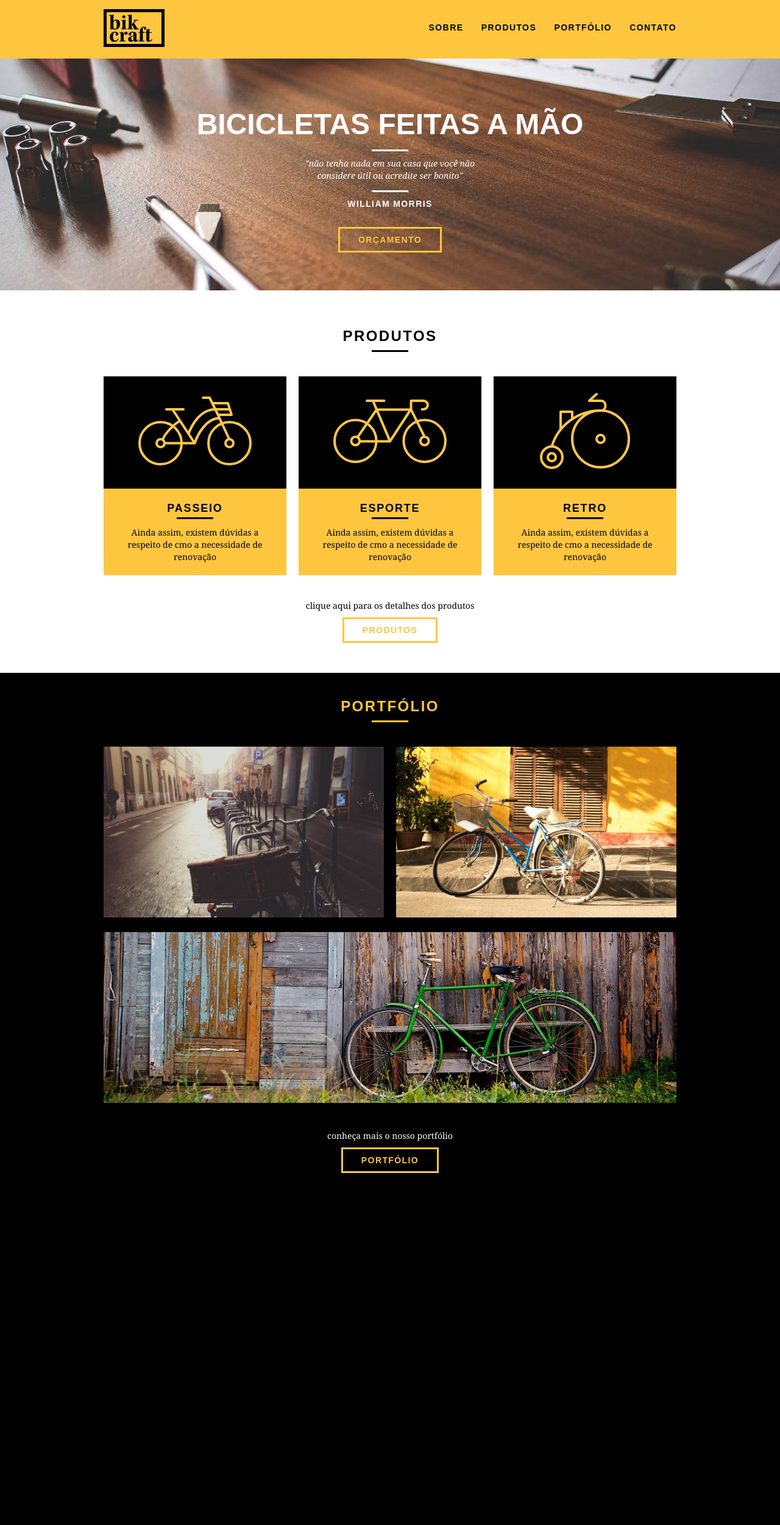
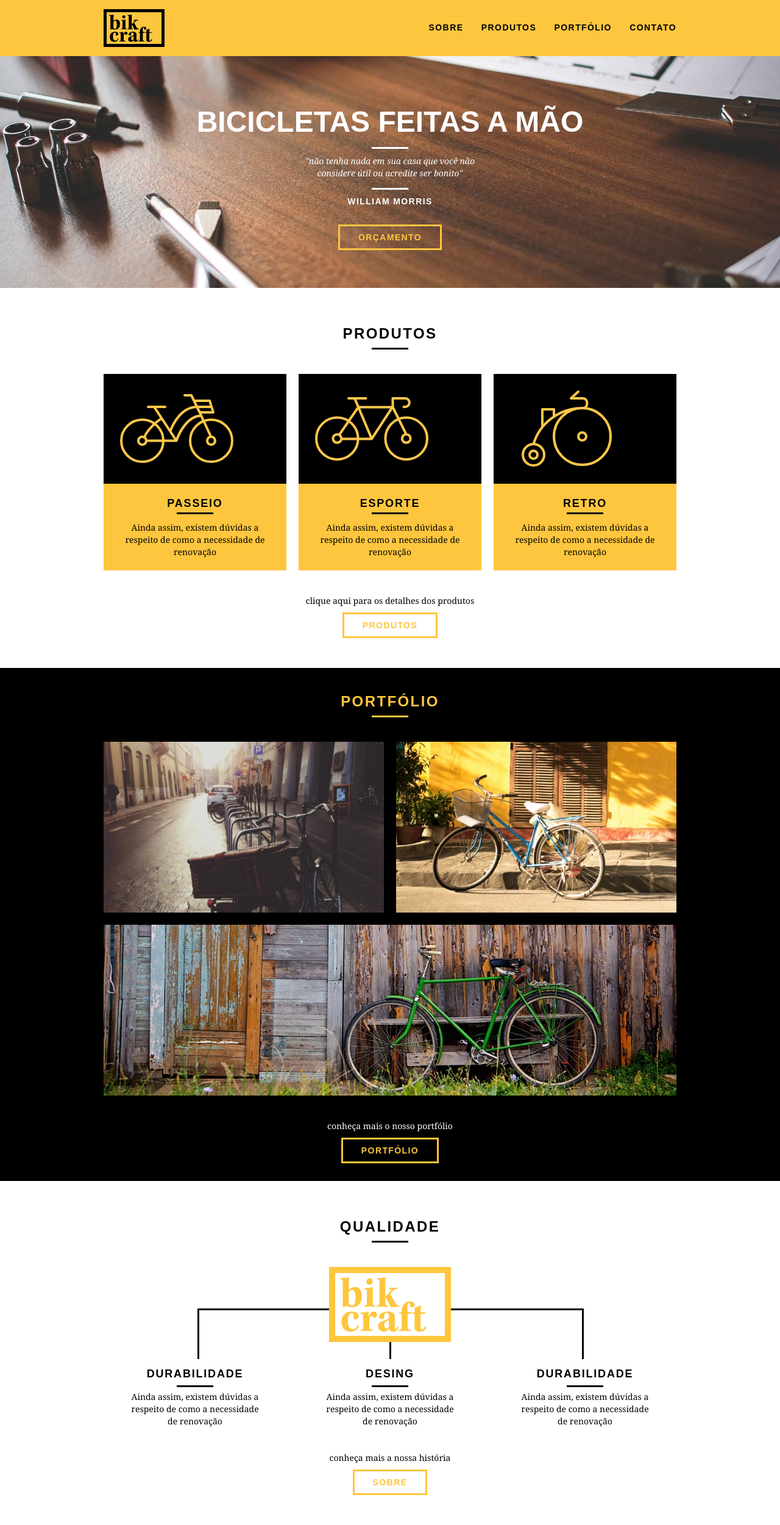
Before and after one commit to BielMar-01/Bikcraft-com-WordPress, a PHP site: page / in a window 1280 px wide. Shown: the whole page at 61% size. Before the commit the page ends 1923 px from the top, so only its background shows below. Run offline with PHP 8.4, Linux system fonts and the light colour scheme.

Commit message:
Qualidade - Home

```diff
--- a/webBikcraft/css/style.css
+++ b/webBikcraft/css/style.css
@@ -8,6 +8,10 @@ p {
   font-family: Georgia, 'Times New Roman', Times, serif;
   font-size: 14px;
   line-height: 20px;
+}
+
+img {
+  display: block;
 }
 
 .btn {
@@ -91,7 +95,7 @@ p {
   height: 380px;
   background: url("../img/bg.jpg") no-repeat center;
   background-size: cover;
-  margin-top: 96px;
+  margin-top: 92px;
   text-align: center;
   padding-top: 80px;
 }
@@ -201,3 +205,51 @@ p {
 .portfolio .call-to-action p {
   color: #fff;
 }
+
+/* QUALITY */
+.quality {
+  padding: 60px 0;
+}
+
+.quality:after {
+  content: "";
+  width: 634px;
+  height: 83px;
+  display: block;
+  background: url("../img/linhas.svg") no-repeat center;
+  position: absolute;
+  top: 209px;
+  right: 162px;
+  z-index: -1;
+}
+
+.quality img {
+  margin: 0 auto;
+}
+
+.quality_list {
+  padding-top: 20px;
+}
+
+.quality_list li {
+  text-align: center;
+  padding: 0 40px;
+}
+
+.quality_list li  h3 {
+  font-weight: bold;
+  font-size: 18px;
+  line-height: 25px;
+  text-transform: uppercase;
+  letter-spacing: .1em;
+  margin-top: 20px;
+}
+
+.quality_list li  h3:after {
+  content: "";
+  display: block;
+  width: 60px;
+  height: 3px;
+  background: #000;
+  margin: 6px auto ;
+}
--- a/webBikcraft/index.html
+++ b/webBikcraft/index.html
@@ -56,7 +56,7 @@
           <img src="img/produtos/passeio.svg" alt="Bikcraft Passeio">
         </div>
         <h3>Passeio</h3>
-        <p>Ainda assim, existem dúvidas a respeito de cmo a necessidade de renovação</p>
+        <p>Ainda assim, existem dúvidas a respeito de como a necessidade de renovação</p>
       </li>
 
       <!-- List of sport products -->
@@ -65,7 +65,7 @@
           <img src="img/produtos/esporte.svg" alt="Bikcraft Esporte">
         </div>
         <h3>Esporte</h3>
-        <p>Ainda assim, existem dúvidas a respeito de cmo a necessidade de renovação</p>
+        <p>Ainda assim, existem dúvidas a respeito de como a necessidade de renovação</p>
       </li>
 
       <!-- List of retro products -->
@@ -74,7 +74,7 @@
           <img src="img/produtos/retro.svg" alt="Bikcraft Retro">
         </div>
         <h3>Retro</h3>
-        <p>Ainda assim, existem dúvidas a respeito de cmo a necessidade de renovação</p>
+        <p>Ainda assim, existem dúvidas a respeito de como a necessidade de renovação</p>
       </li>
     </ul>
 
@@ -96,8 +96,38 @@
 
       <div class="call-to-action">
         <p>conheça mais o nosso portfólio</p>
-        <a href="prtfolio.html" class="btn" >Portfólio</a>
+        <a href="portfolio.html" class="btn" >Portfólio</a>
       </div>
+    </div>
+  </section>
+
+  <!-- Qualit -->
+  <section class="quality container">
+    <h2 class="subtitle">Qualidade</h2>
+    <img src="img/bikcraft-qualidade.svg" alt="Bikcraft Qualidade">
+    <ul class="quality_list">
+      <!-- Durability -->
+      <li class="grid-1-3">
+        <h3>Durabilidade</h3>
+        <p>Ainda assim, existem dúvidas a respeito de como a necessidade de renovação</p>
+      </li>
+
+      <!-- Desing -->
+      <li class="grid-1-3">
+        <h3>Desing</h3>
+        <p>Ainda assim, existem dúvidas a respeito de como a necessidade de renovação</p>
+      </li>
+
+      <!-- Sustainability -->
+      <li class="grid-1-3">
+        <h3>Durabilidade</h3>
+        <p>Ainda assim, existem dúvidas a respeito de como a necessidade de renovação</p>
+      </li>
+    </ul>
+
+    <div class="call-to-action">
+      <p>conheça mais a nossa história</p>
+      <a href="about.html" class="btn btn-dark" >Sobre</a>
     </div>
   </section>
 </body>
```
